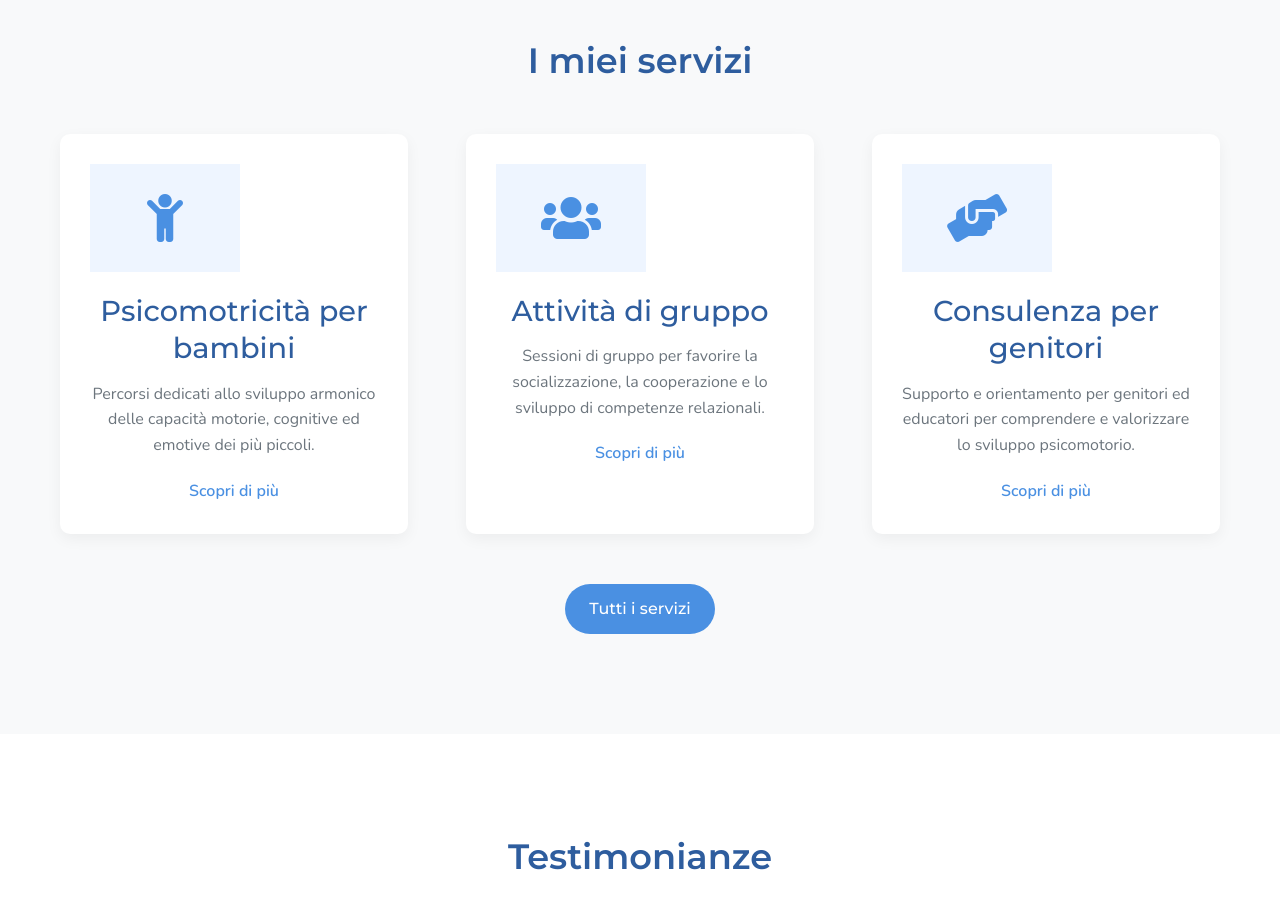
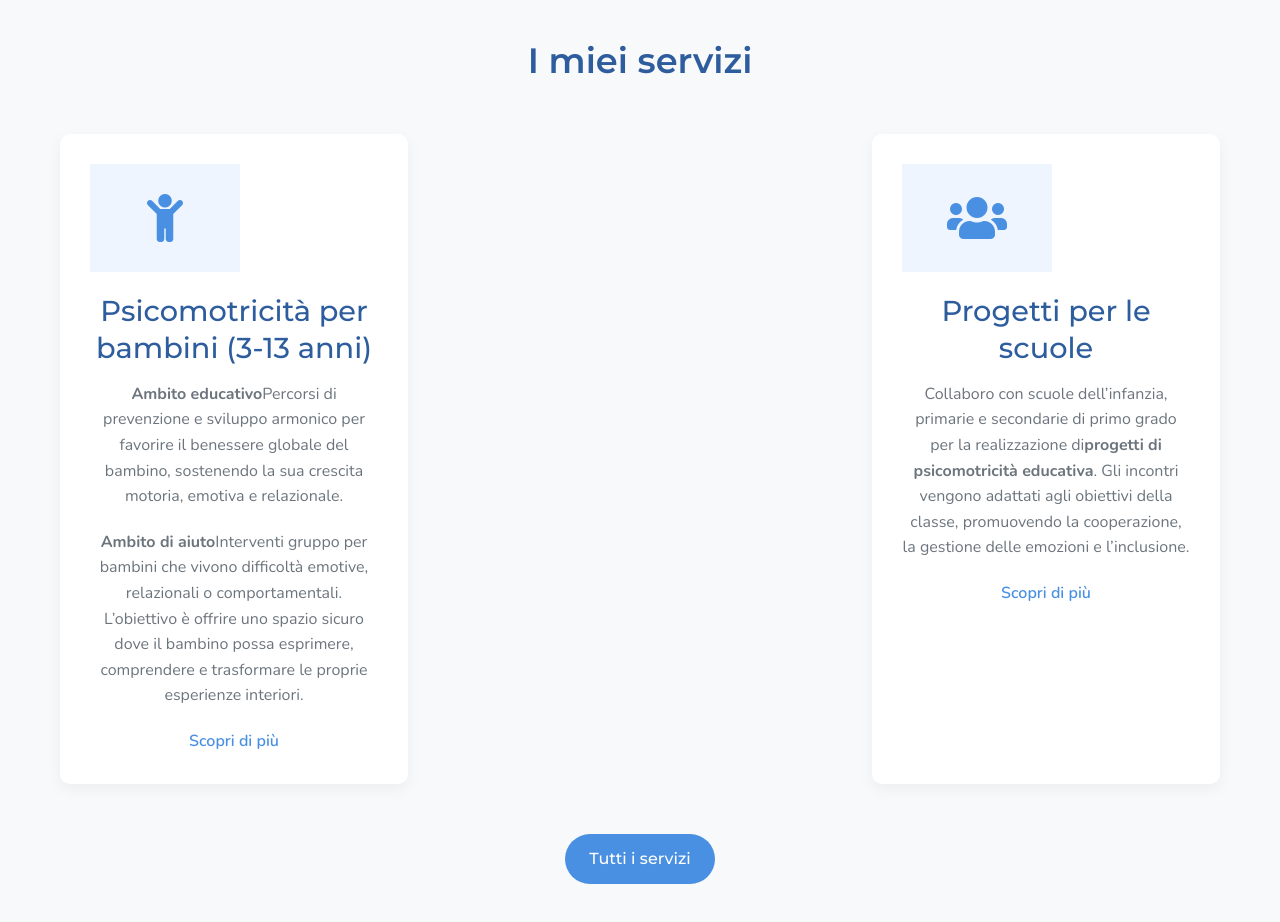
Before and after one commit to aikan86/MirianaPsicomotricita, a React (Create React App) app: page / in a window 1280 px wide. Shown: the part 1400-2322 px from the top of the page. Built offline with nearby package versions, Linux system fonts and the light colour scheme.

Commit message:
Update Home.js

```diff
--- a/src/pages/Home.js
+++ b/src/pages/Home.js
@@ -65,10 +65,17 @@ function Home() {
             <div className="service-icon">
               <i className="fas fa-child"></i>
             </div>
-            <h3>Psicomotricità per bambini</h3>
+            <h3>Psicomotricità per bambini (3-13 anni)</h3>
             <p>
-              Percorsi dedicati allo sviluppo armonico delle capacità motorie,
-              cognitive ed emotive dei più piccoli.
+              <strong>Ambito educativo</strong>
+              Percorsi di prevenzione e sviluppo armonico per favorire il benessere globale del bambino,
+              sostenendo la sua crescita motoria, emotiva e relazionale.
+            </p>
+            <p>
+              <strong>Ambito di aiuto</strong>
+              Interventi gruppo per bambini che vivono difficoltà emotive, relazionali o comportamentali.
+              L’obiettivo è offrire uno spazio sicuro dove il bambino possa esprimere, comprendere e
+              trasformare le proprie esperienze interiori.
             </p>
             <Link to="/servizi" className="service-link">
               Scopri di più
@@ -79,23 +86,12 @@ function Home() {
             <div className="service-icon">
               <i className="fas fa-users"></i>
             </div>
-            <h3>Attività di gruppo</h3>
+            <h3>Progetti per le scuole</h3>
             <p>
-              Sessioni di gruppo per favorire la socializzazione, la cooperazione
-              e lo sviluppo di competenze relazionali.
-            </p>
-            <Link to="/servizi" className="service-link">
-              Scopri di più
-            </Link>
-          </div>
-          <div className="service-card">
-            <div className="service-icon">
-              <i className="fas fa-hands-helping"></i>
-            </div>
-            <h3>Consulenza per genitori</h3>
-            <p>
-              Supporto e orientamento per genitori ed educatori per comprendere
-              e valorizzare lo sviluppo psicomotorio.
+              Collaboro con scuole dell’infanzia, primarie e secondarie di primo grado per la realizzazione di
+              <strong>progetti di psicomotricità educativa</strong>.
+              Gli incontri vengono adattati agli obiettivi della classe, promuovendo la cooperazione, la
+              gestione delle emozioni e l’inclusione.
             </p>
             <Link to="/servizi" className="service-link">
               Scopri di più
```
